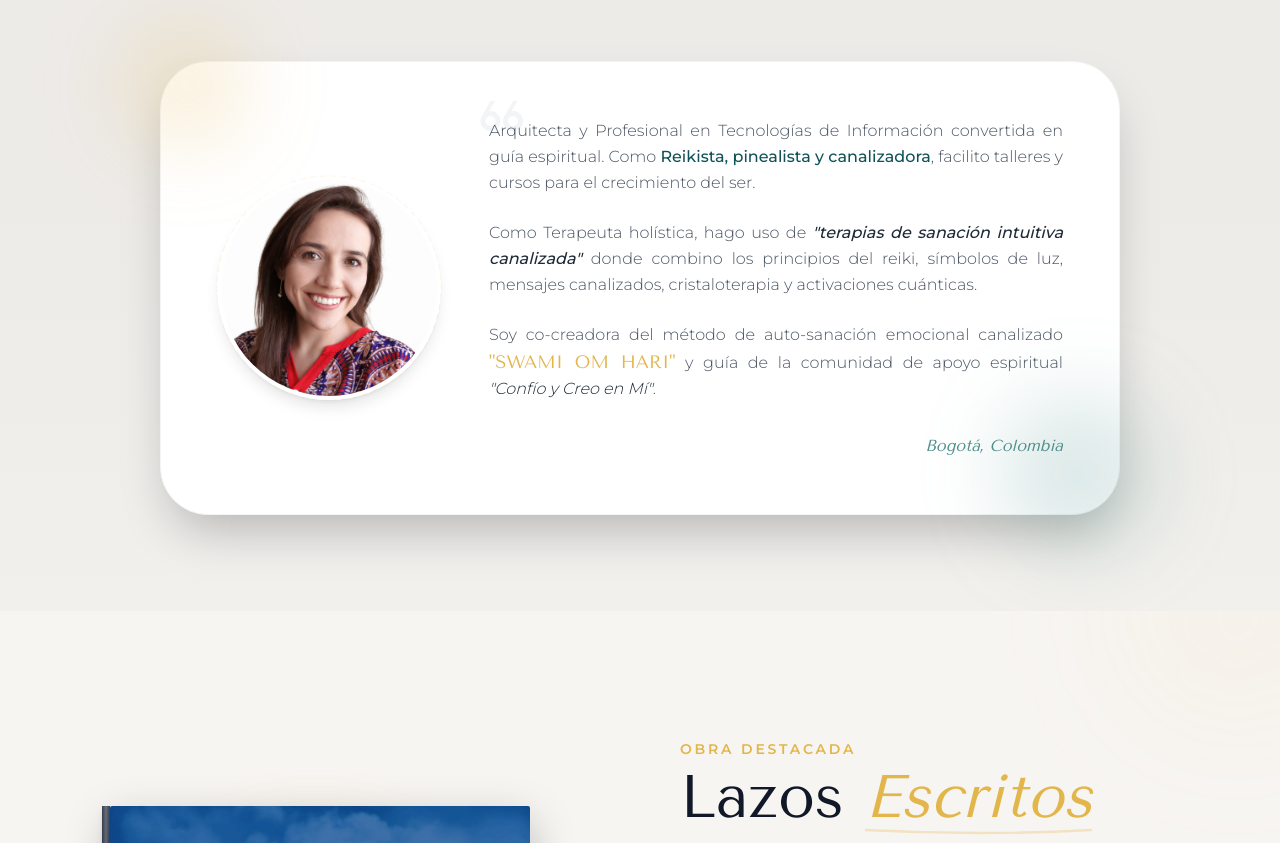
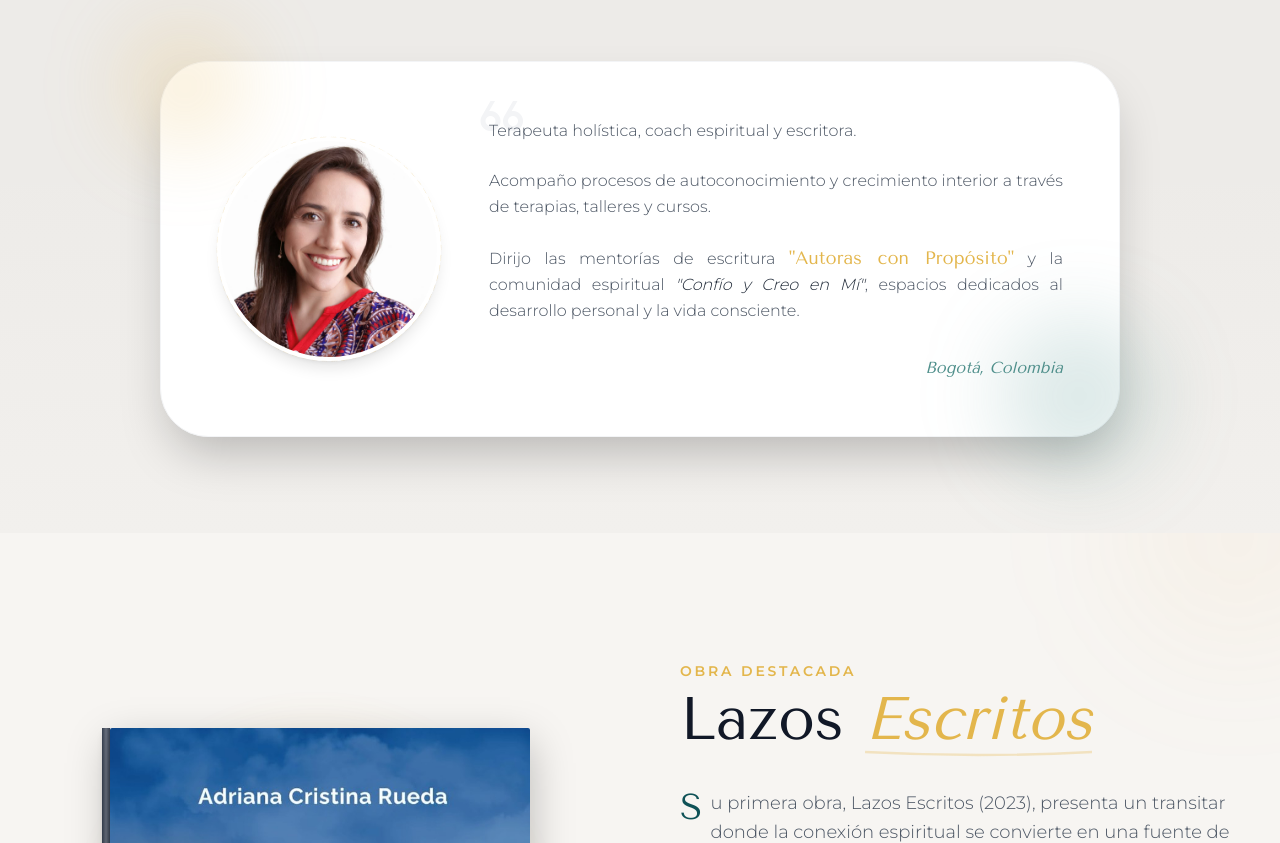
Before and after one commit to 1511170/adricrisrueda, an Astro site: page / in a window 1280 px wide. Shown: the part 999-1842 px from the top of the page. Built offline with nearby package versions, Linux system fonts and the light colour scheme; Astro itself is replaced by a stand-in of ours.

Commit message:
content: Actualizar biografía y descripción de talleres en página de inicio
En la sección Sobre Mí del index:
- Reemplazar biografía detallada por versión más concisa y actualizada
- Cambiar 'guía espiritual' por 'coach espiritual'
- Agregar mención a 'Autoras con Propósito' como mentoría de escritura
- Mantener referencia a comunidad 'Confío y Creo en Mí'

En la tarjeta de Talleres y Cursos:
- Reemplazar 'activación de la glándula pineal' por 'canalización,
  escritura creativa y terapéutica'
- Alinea descripción con los servicios reales ofrecidos

Archivo modificado: src/pages/index.astro

```diff
--- a/src/pages/index.astro
+++ b/src/pages/index.astro
@@ -130,13 +130,13 @@ import SchemaOrg from '../components/seo/SchemaOrg.astro';
           <div class="text-gray-600 dark:text-gray-300 text-justify relative z-10 font-light">
             <span class="material-symbols-outlined absolute -top-8 -left-4 text-6xl text-gray-100 dark:text-gray-800 -z-10 rotate-180">format_quote</span>
             <p class="mb-6 leading-relaxed">
-              Arquitecta y Profesional en Tecnologías de Información convertida en guía espiritual. Como <strong class="text-primary dark:text-accent font-medium">Reikista, pinealista y canalizadora</strong>, facilito talleres y cursos para el crecimiento del ser.
+              Terapeuta holística, coach espiritual y escritora.
             </p>
             <p class="mb-6 leading-relaxed">
-              Como Terapeuta holística, hago uso de <em class="text-gray-800 dark:text-gray-200 font-medium">"terapias de sanación intuitiva canalizada"</em> donde combino los principios del reiki, símbolos de luz, mensajes canalizados, cristaloterapia y activaciones cuánticas.
+              Acompaño procesos de autoconocimiento y crecimiento interior a través de terapias, talleres y cursos.
             </p>
             <p class="leading-relaxed">
-              Soy co-creadora del método de auto-sanación emocional canalizado <strong class="text-secondary font-display text-lg">"SWAMI OM HARI"</strong> y guía de la comunidad de apoyo espiritual <em class="text-gray-800 dark:text-gray-200">"Confío y Creo en Mí"</em>.
+              Dirijo las mentorías de escritura <strong class="text-secondary font-display text-lg">"Autoras con Propósito"</strong> y la comunidad espiritual <em class="text-gray-800 dark:text-gray-200">"Confío y Creo en Mí"</em>, espacios dedicados al desarrollo personal y la vida consciente.
             </p>
             <div class="mt-8 flex justify-end">
               <span class="font-display italic text-accent">Bogotá, Colombia</span>
@@ -279,7 +279,7 @@ import SchemaOrg from '../components/seo/SchemaOrg.astro';
             </div>
             <h3 class="font-display text-2xl text-gray-900 dark:text-white mb-4">Talleres y Cursos</h3>
             <p class="text-gray-600 dark:text-gray-400 mb-8 font-light leading-relaxed text-sm">
-              Formación en crecimiento espiritual, activación de la glándula pineal y herramientas prácticas para la vida consciente.
+              Formación en crecimiento espiritual, canalización, escritura creativa y terapéutica, y herramientas prácticas para la vida consciente.
             </p>
             <a href="/servicios" class="inline-flex items-center text-primary dark:text-secondary font-semibold text-sm tracking-wide uppercase hover:underline decoration-2 underline-offset-4">
               Ver Calendario
```
